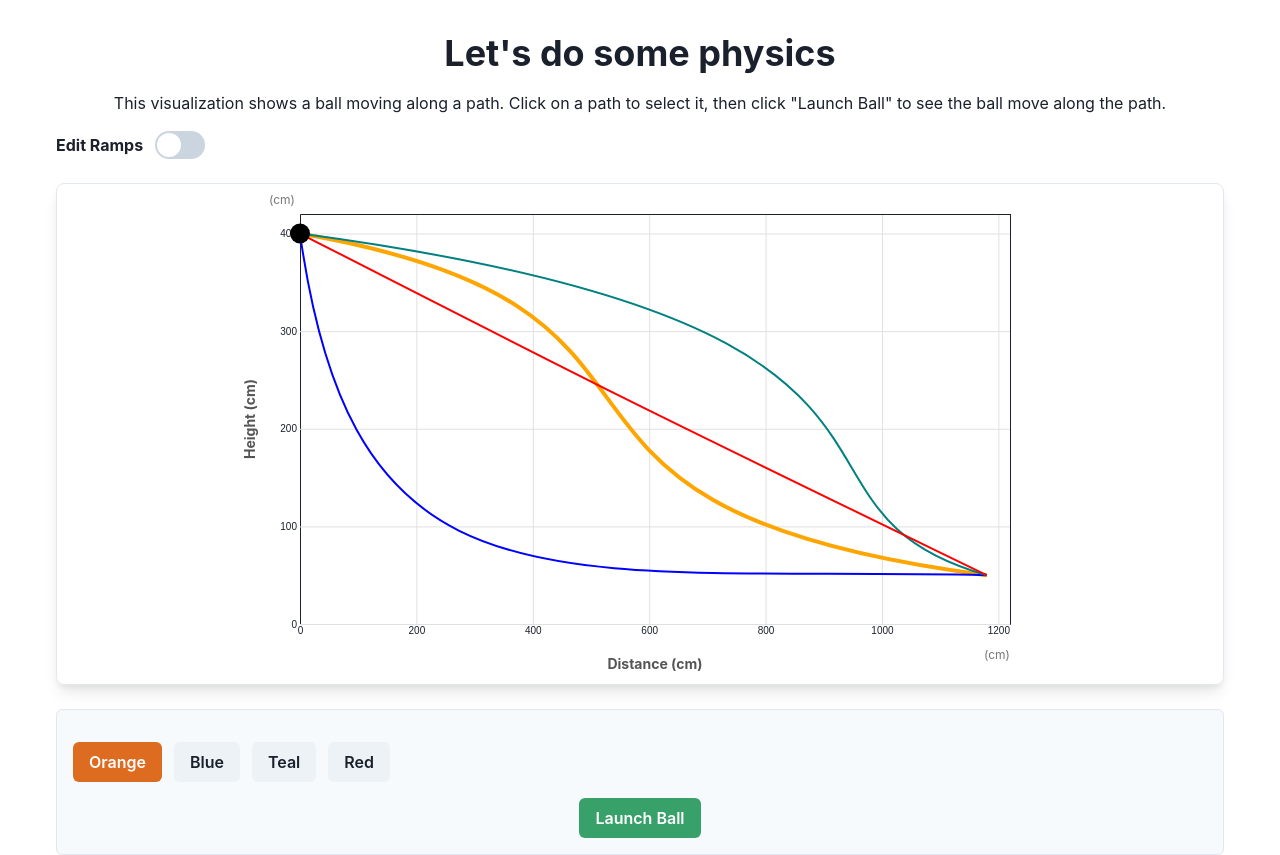
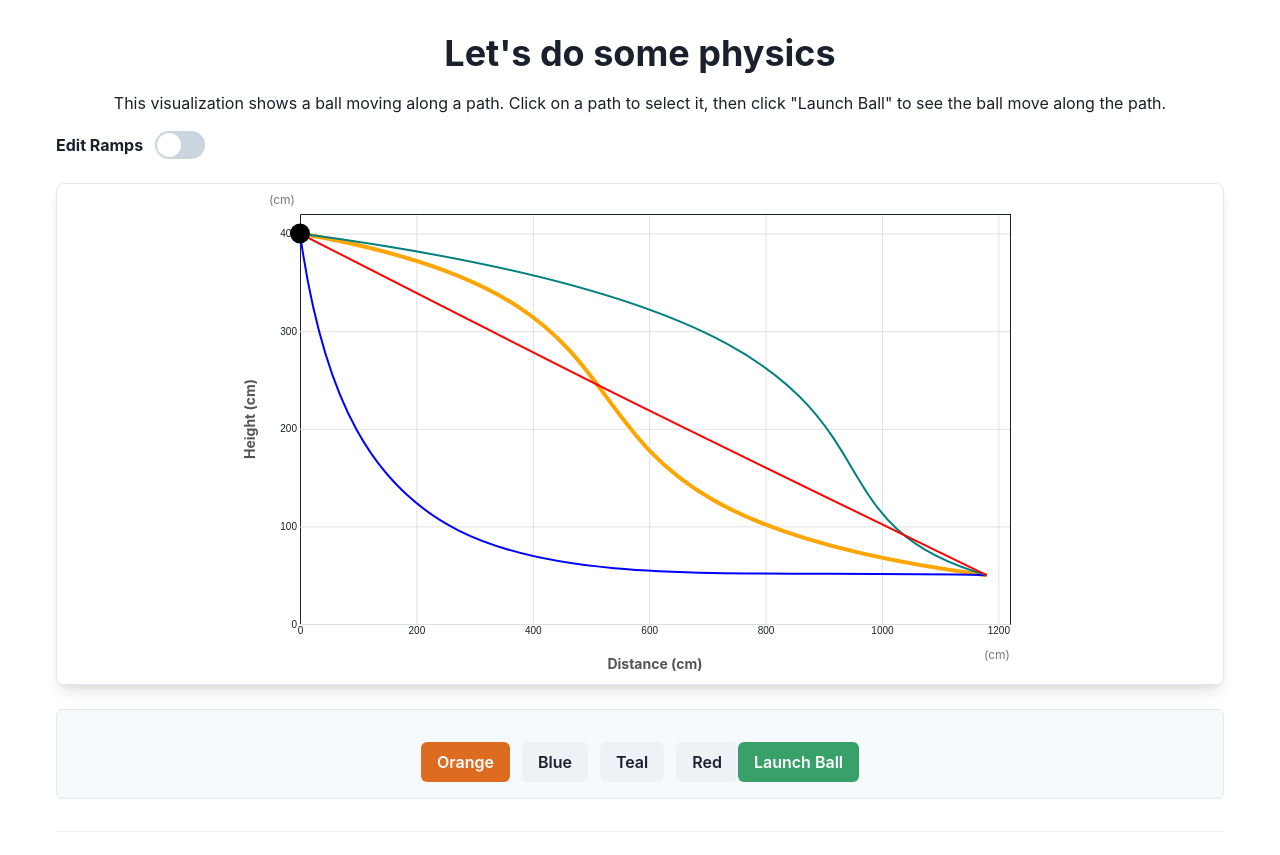
Before and after one commit to anton-g-kulikov/physics-visualizer, a Next.js app: page / in a window 1280 px wide. Shown: the top 855 px of the page. Built offline with nearby package versions, Linux system fonts and the light colour scheme.

Commit message:
style: center align content in PhysicsVisualizer component

```diff
--- a/src/components/PhysicsVisualizer/index.tsx
+++ b/src/components/PhysicsVisualizer/index.tsx
@@ -110,6 +110,9 @@ const PhysicsVisualizer: React.FC = () => {
           bg="gray.50"
           border="1px solid"
           borderColor="gray.200"
+          display="flex"
+          justifyContent="center"
+          alignItems="center"
         >
           <RampControls
             paths={paths}
```
